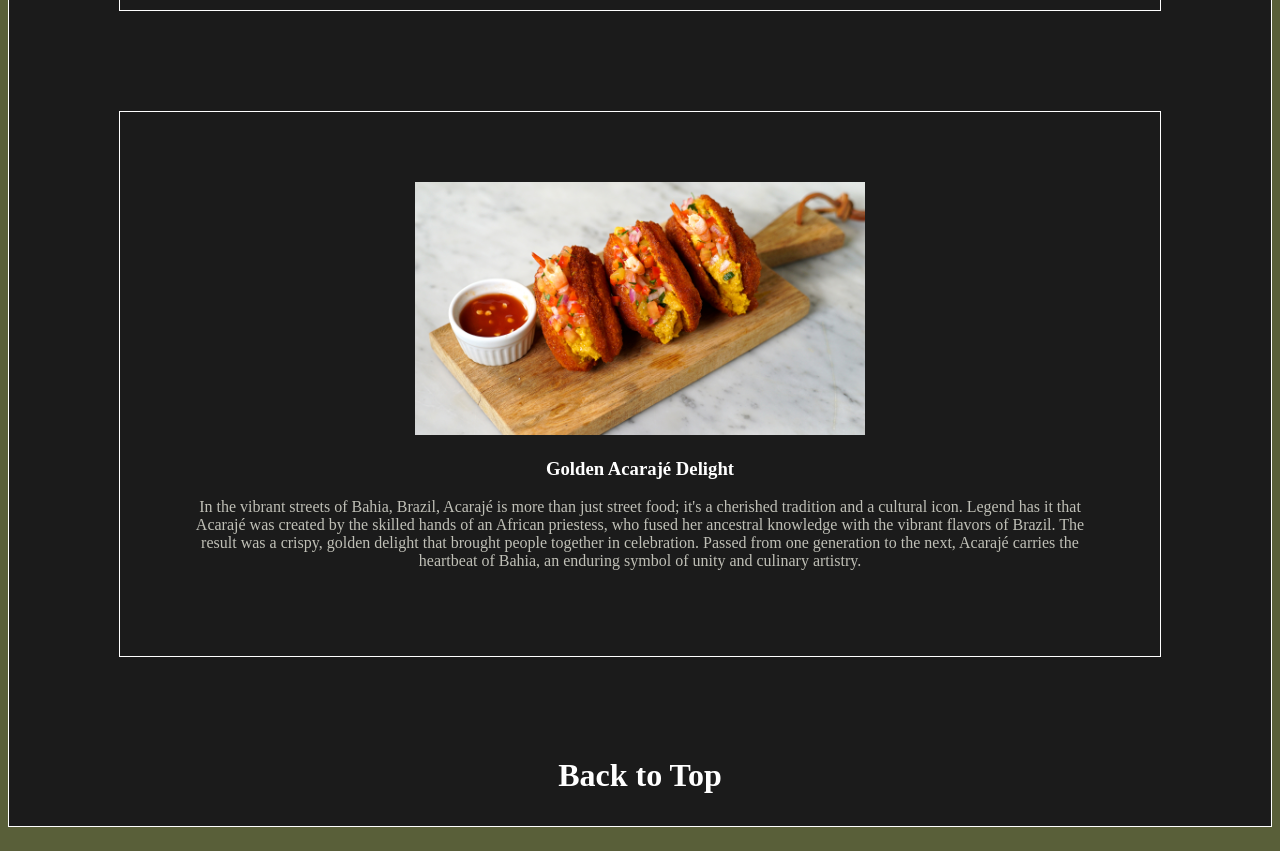
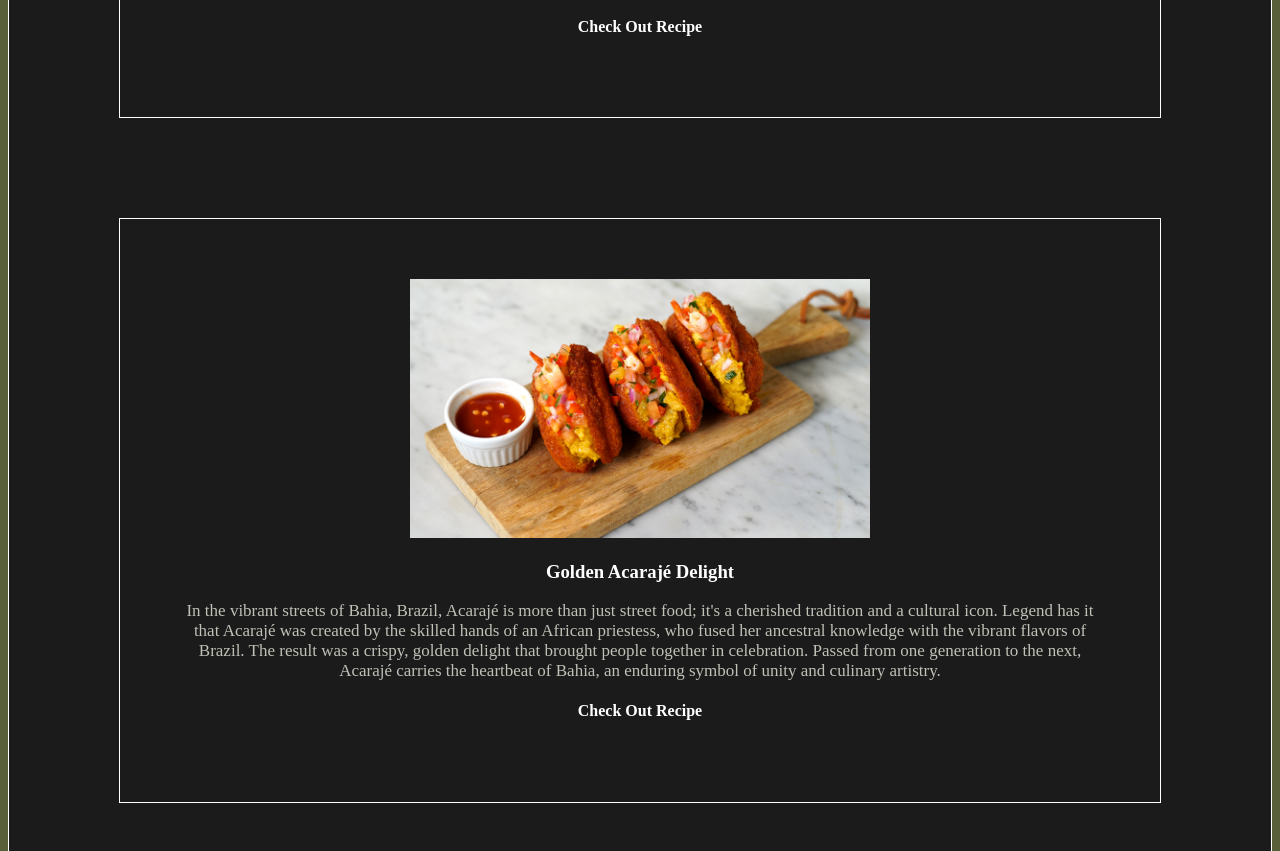
Before and after one commit to Luis-H-A-Souza/odin-recipes, a plain HTML site: page index.html in a window 1280 px wide. Shown: the part 1949-2800 px from the top of the page. Drawn offline with Linux system fonts and the light colour scheme.

Commit message:
feat: Add specific link line to recipes pages
links must be in clear sight with a line specifically showing so

```diff
--- a/index.html
+++ b/index.html
@@ -55,6 +55,9 @@
           family recipe eventually found its way into the world, delighting
           palates and leaving a legacy of exquisite taste.
         </p>
+        <a href="recipes/stroganoff.html" id="recipe-link"
+          ><h4>Check Out Recipe</h4></a
+        >
       </div>
       <div class="recipes-box">
         <img
@@ -74,6 +77,10 @@
           enshrining their passion in each mouthful. Now, this dish invites you
           to savor the romance of the Mediterranean with every bite.
         </p>
+
+        <a href="recipes/shrimp-risotto.html" id="recipe-link"
+          ><h4>Check Out Recipe</h4></a
+        >
       </div>
       <div class="recipes-box">
         <img
@@ -94,6 +101,10 @@
           Acarajé carries the heartbeat of Bahia, an enduring symbol of unity
           and culinary artistry.
         </p>
+
+        <a href="recipes/stroganoff.html" id="recipe-link"
+          ><h4>Check Out Recipe</h4></a
+        >
       </div>
       <a href="#" id="return"><h1>Back to Top</h1></a>
     </div>
--- a/style.css
+++ b/style.css
@@ -14,6 +14,7 @@ body {
 h1,
 h2,
 h3,
+h4,
 ul,
 li {
   color: rgb(255, 255, 255);
@@ -26,11 +27,7 @@ li {
 
 p {
   color: #c0c0b7;
-}
-
-a {
-  text-decoration: none;
-  text-align: left;
+  font-size: 17px;
 }
 
 #return {
@@ -41,8 +38,17 @@ a {
   text-align: center;
 }
 
+
+a {
+  text-decoration: none;
+  text-align: left;
+}
 .recipes-box {
   margin: 100px;
   border: 1px solid white;
-  padding: 70px;;
+  padding: 60px;
 }
+#recipe-link {
+  text-align: center;
+  margin-bottom: 100%;
+}
```
Also changed, not shown: recipes/acaraje.html (+1 -2 lines), recipes/shrimp-risotto.html (+1 -2 lines), recipes/stroganoff.html (+1 -2 lines).
